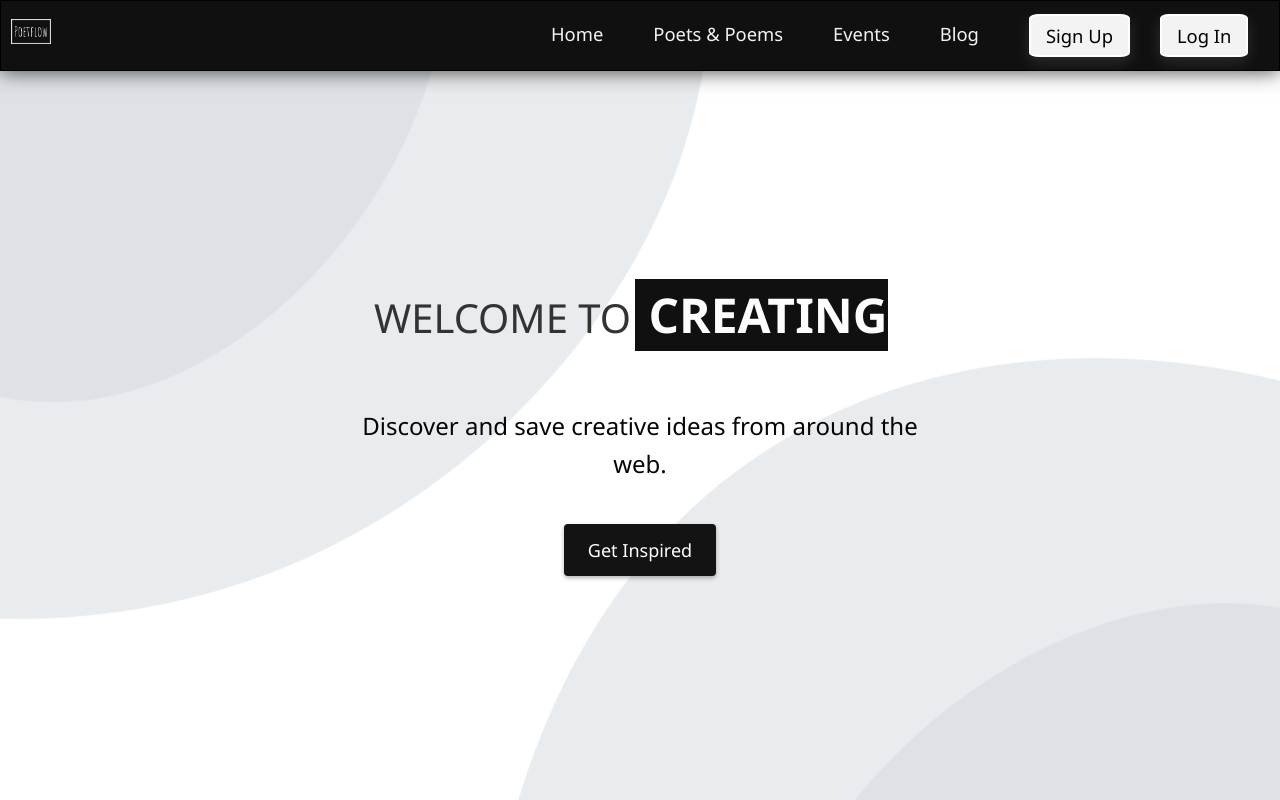
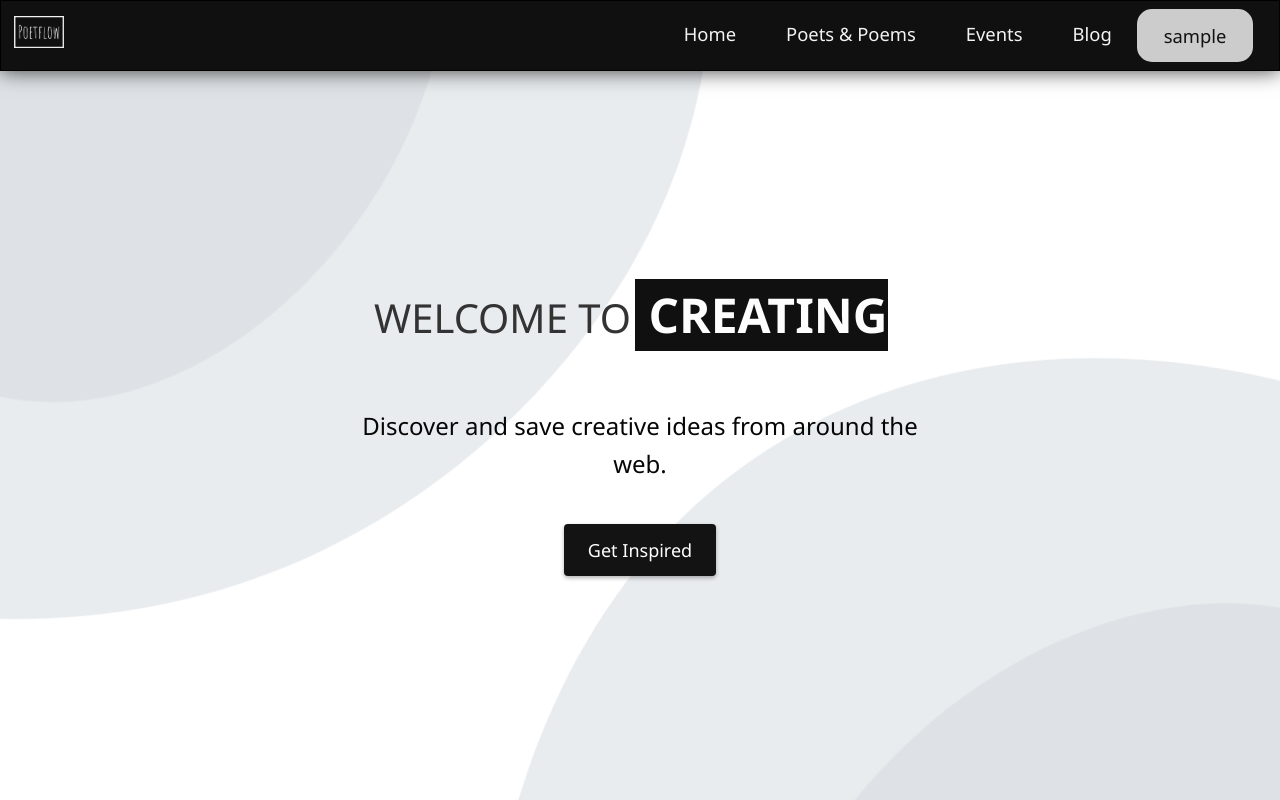
Before and after one commit to bilskyi/poet_flow, a Django app: page / in a window 1280 px wide. Run offline with Django 4.2, Linux system fonts and the light colour scheme; the visitor is signed in with stand-in values (Sample User, id 1).

Commit message:
header / #14

```diff
--- /dev/null
+++ b/poet_flow/home/static/home/css/dropdown.css
@@ -0,0 +1,64 @@
+.dropdown {
+    position: relative;
+    display: inline-block;
+}
+
+  .dropdown-toggle {
+    text-decoration: none;
+    background: #ccc;
+    border: 2px solid #ccc;
+    border-radius: 15px;
+    padding: 10px;
+    cursor: pointer;
+  }
+
+  .dropdown-toggle:hover {
+    background-color: #e4e4e4;
+    transition: background-color 0.2s ease;
+  }
+
+  .dropdown a {
+    color: #121212;
+  }
+
+  .dropdown a:hover {
+    color: #181818;
+  }
+
+  .dropdown-menu {
+    position: absolute;
+    top: 100%;
+    right: 0;
+    z-index: 1;
+    display: none;
+    min-width: 160px;
+    padding: 10px 0;
+    margin: 15px 0 0;
+    font-size: 14px;
+    text-align: left;
+    background-color: #131219;
+    border: 1px solid #ccc;
+    border-radius: 4px;
+    box-shadow: 0 6px 12px rgba(0,0,0,.175);
+  }
+
+  .dropdown-menu li {
+    display: block;
+    background: none;
+  }
+
+  .dropdown-menu li a {
+    display: block;
+    padding: 3px 20px;
+    clear: both;
+    background: none;
+    text-decoration: solid #fff underline;
+    font-weight: 400;
+    line-height: 1.42857143;
+    white-space: nowrap;
+    text-align: center;
+  }
+
+  .dropdown-menu.show {
+    display: block;
+  }
--- /dev/null
+++ b/poet_flow/home/static/home/js/dropdown.js
@@ -0,0 +1,19 @@
+document.addEventListener('DOMContentLoaded', function() {
+    var dropdownMenu = document.querySelector('#dropdownMenu');
+    var menuItems = document.querySelectorAll('.dropdown-menu li');
+
+    dropdownMenu.addEventListener('click', function(event) {
+      event.stopPropagation();
+      document.querySelector('.dropdown-menu').classList.toggle('show');
+    });
+
+    menuItems.forEach(function(item) {
+      item.addEventListener('click', function(event) {
+        event.stopPropagation();
+      });
+    });
+
+    document.addEventListener('click', function() {
+      document.querySelector('.dropdown-menu').classList.remove('show');
+    });
+  });
--- a/poet_flow/home/templates/home/header.html
+++ b/poet_flow/home/templates/home/header.html
@@ -1,19 +1,30 @@
 {% load static %}
 <link rel="stylesheet" href="{% static 'home/css/header.css' %}">
+<link rel="stylesheet" href="{% static 'home/css/dropdown.css' %}">
 <header class="header">
-  <a href="{% url 'home' %}"><img src="{% static 'home/img/logo-white.png' %}" alt="Logo" class="logo"></a>
+  <a href="{% url 'welcome' %}"><img src="{% static 'home/img/logo-white.png' %}" alt="Logo" class="logo"></a>
   <ul class="main-nav">
       <li><a href="{% url 'home' %}">Home</a></li>
       <li><a href="#">Poets & Poems</a></li>
       <li><a href="#">Events</a></li>
       <li><a href="#">Blog</a></li>
       {% if user.is_authenticated %}
+
+      <li class="dropdown">
+        <a href="#" id="dropdownMenu" class="dropdown-toggle">{{user.username}}</a>
+        <ul class="dropdown-menu">
+          <li><a href="#">Profile</a></li>
+          <li><a href="#">Settings</a></li>
+          <li><a href="#">Log Out</a></li>
+        </ul>
+      </li>
+
+      {% else %}
       <div class="reg-log">
         <li><a href="{% url 'register' %}">Sign Up</a></li>
         <li><a href="{% url 'login' %}">Log In</a></li>
       </div>
-      {% else %}
-      <li><a href="#">{{user.username}}</a></li>
       {% endif %}
   </ul>
+  <script src="{% static 'home/js/dropdown.js' %}"></script>
 </header>
--- a/poet_flow/home/urls.py
+++ b/poet_flow/home/urls.py
@@ -2,7 +2,7 @@ from django.urls import path
 from .views import *
 
 urlpatterns = [
-    path('', welcome, name='home'),
+    path('', welcome, name='welcome'),
     path('home/', home, name='home'),
     path('register/', register_user, name='register'),
     path('login/', login_user, name='login'),
```
